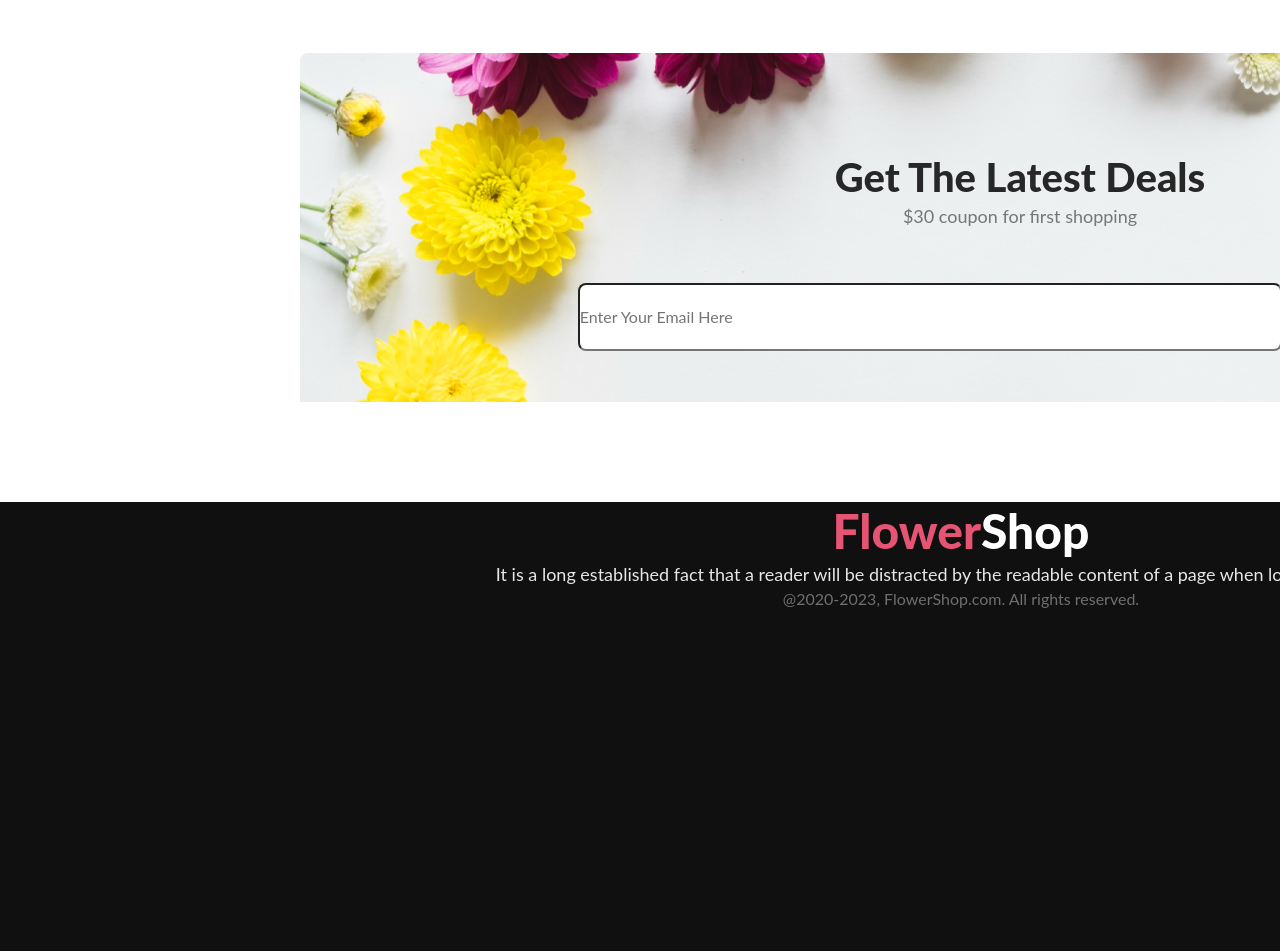
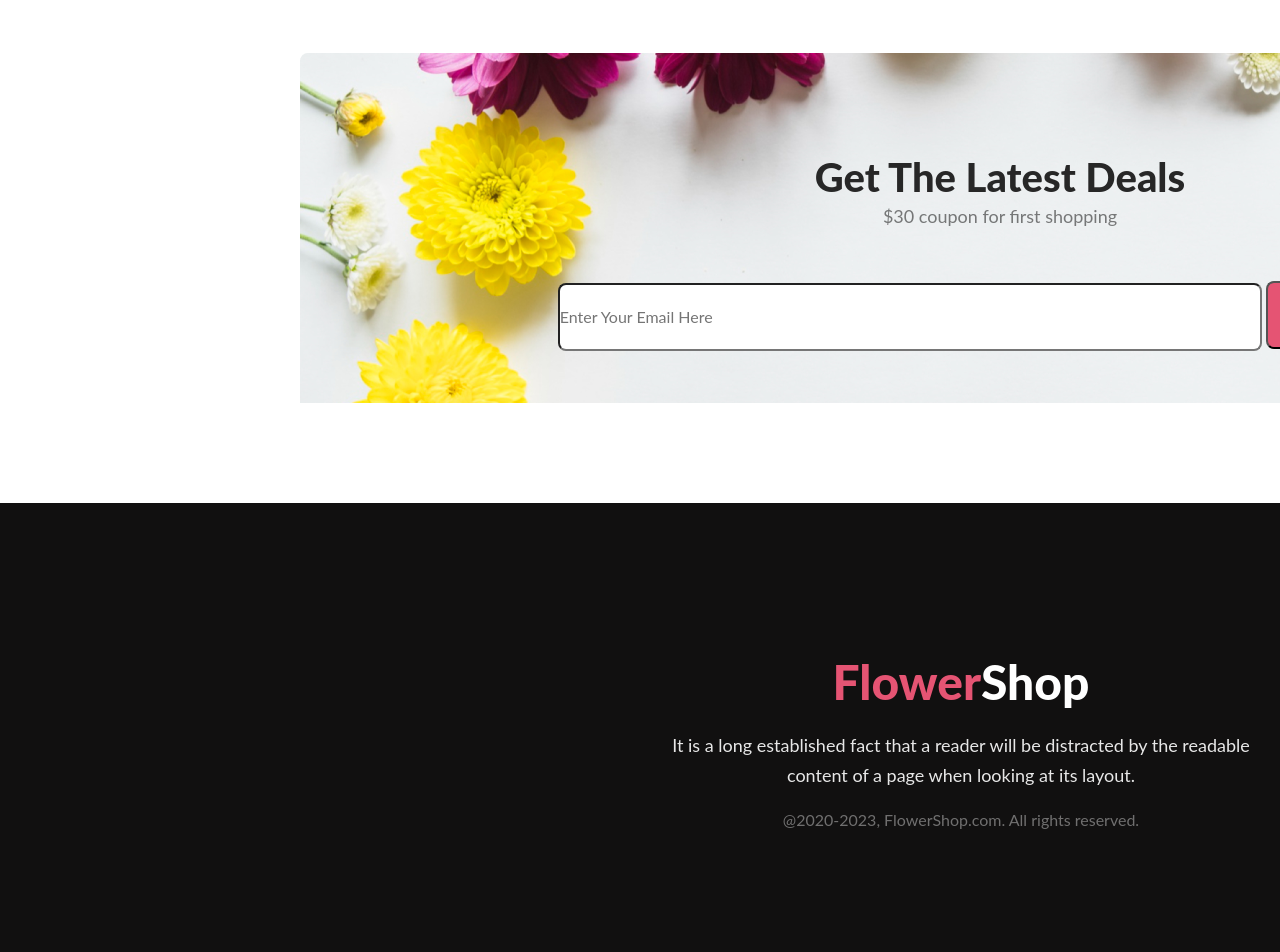
Before and after one commit to minhazuddinrafi/Flower-shop-Assignment, a plain HTML site: page index.html in a window 1280 px wide. Shown: the part 2831-3783 px from the top of the page. Drawn offline with nearby package versions, Linux system fonts and the light colour scheme.

Commit message:
Footer Text Organized

```diff
--- a/index.html
+++ b/index.html
@@ -89,12 +89,12 @@
             </div>
         </section>
     </main>
-
+    <!-- footer section -->
     <footer>
         <div class=" footer">
             <h3 class="footer-flower-shop"> <span class="flower-color ">Flower</span>Shop</h3>
             <p class="footer-description">It is a long established fact that a reader will be distracted by the
-                readable
+                readable <br>
                 content of a page
                 when
                 looking at its layout.</p>
--- a/style/style.css
+++ b/style/style.css
@@ -187,8 +187,8 @@ body {
 
 .input-background {
     background-image: url("../images/Rectangle\ 9.png");
-    width: 1440px;
-    height: 349px;
+    width: 1400px;
+    height: 350px;
     flex-shrink: 0;
     margin: 100px 100px;
 }
@@ -262,6 +262,7 @@ body {
     height: 449px;
     flex-shrink: 0;
     margin-top: 100px;
+
 }
 
 .footer-flower-shop {
@@ -272,7 +273,7 @@ body {
     font-weight: 800;
     line-height: normal;
     text-align: center;
-
+    padding-top: 150px;
 }
 
 .flower-color {
@@ -287,7 +288,7 @@ body {
     font-style: normal;
     font-weight: 400;
     line-height: 30px;
-    /* 166.667% */
+    margin: 20px;
 }
 
 .footer-copyright {
```
